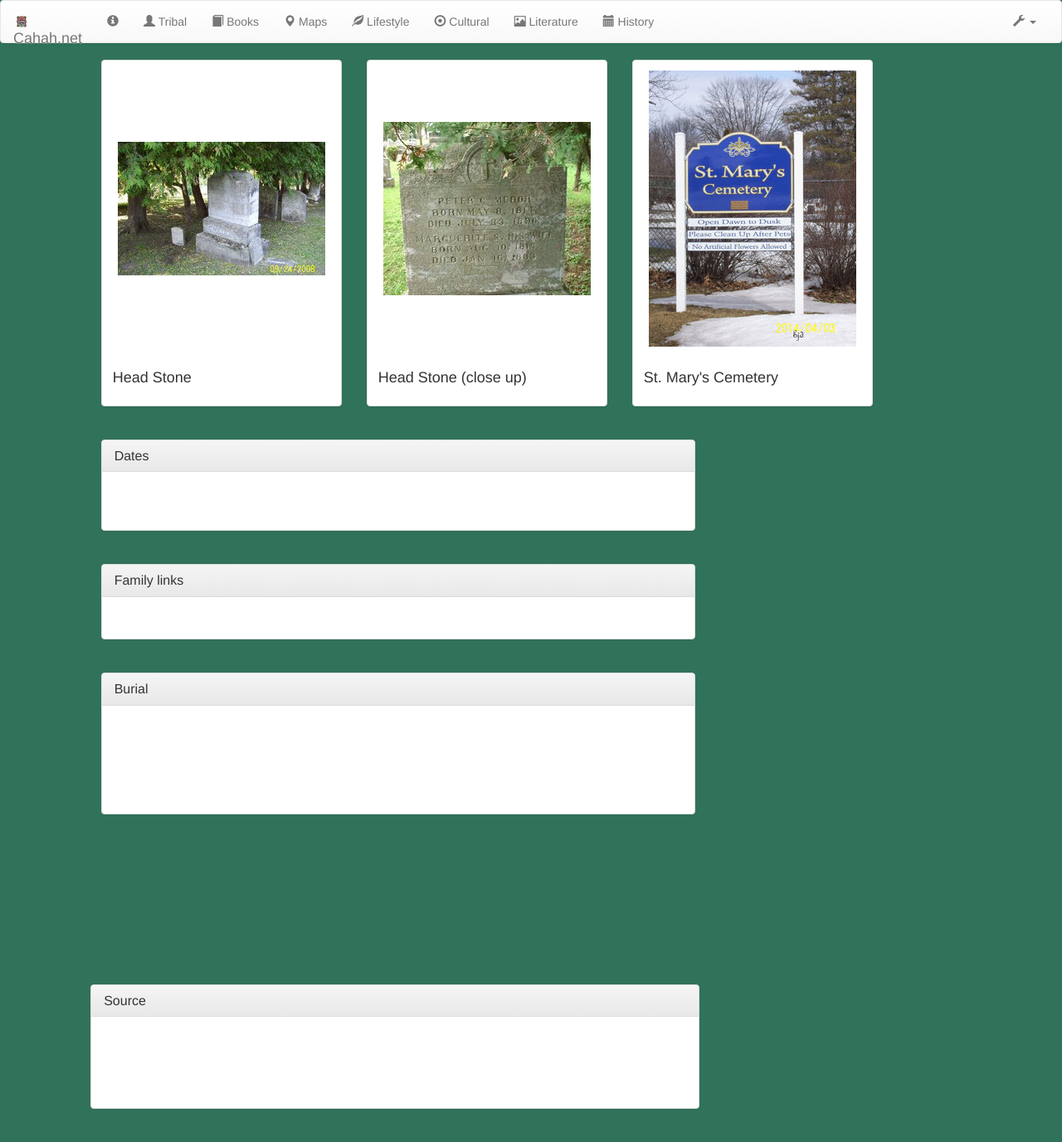
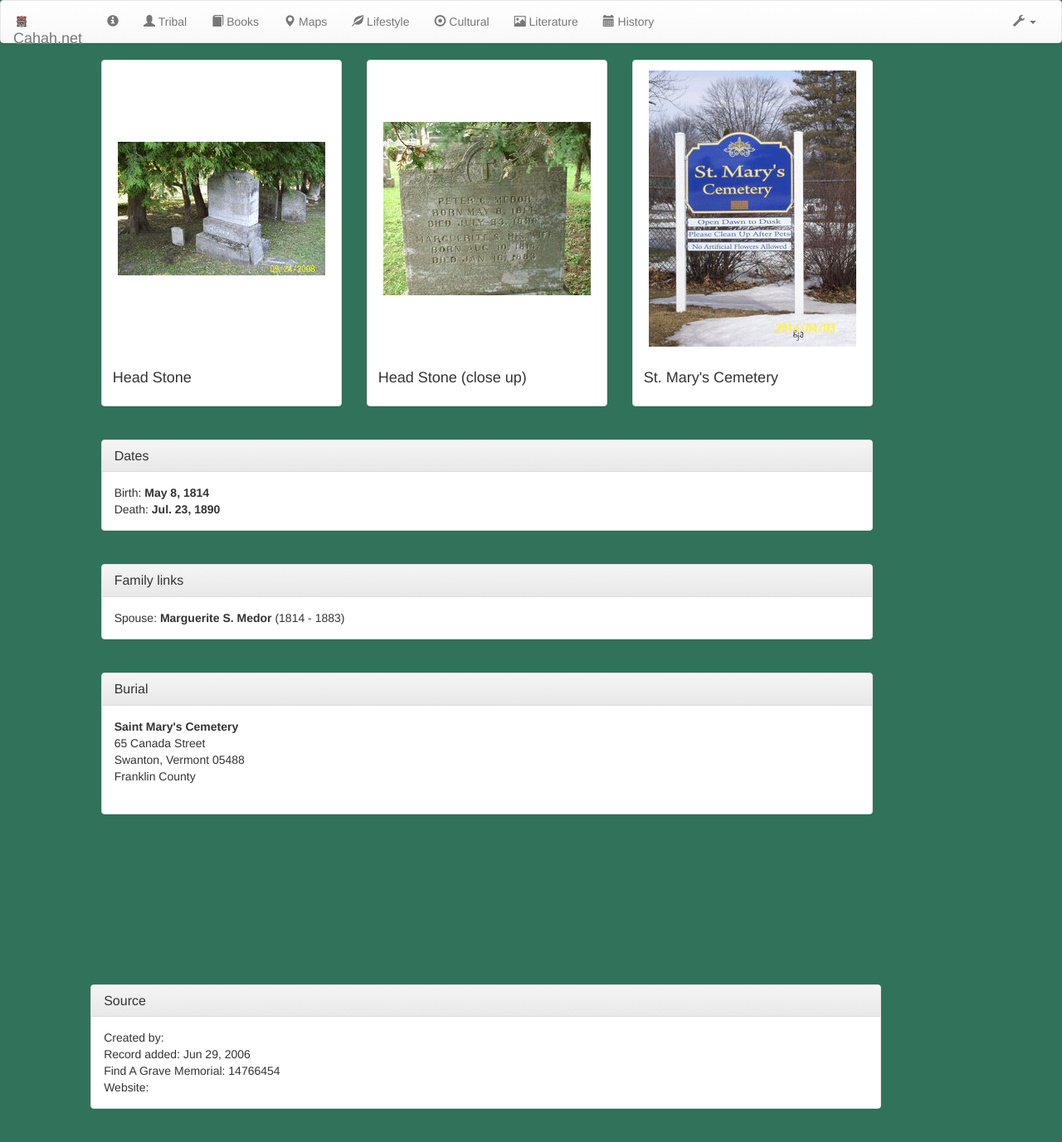
Before and after one commit to tlezotte/cahah, a Jekyll site: the page built from cemetery.html, in a window 1280 px wide. Shown: the whole page at 83% size. Built offline with Jekyll 4.4.1, drawn with Linux system fonts in a browser that asks for light colours; nearby versions of some CDN libraries; grey boxes are pictures that could not be loaded.

Commit message:
cemetery page

```diff
--- a/cemetery.html
+++ b/cemetery.html
@@ -3,7 +3,7 @@ layout: default
 ---
 
 <div class="container-fluid">
-	<div class="row" style="color:#ffffff;">
+	<div class="row">
 	  <div class="col-md-1"> </div>
 	  <div class="col-md-3">
 	    <div class="thumbnail">
@@ -34,9 +34,9 @@ layout: default
 
 	<br>
 
-	<div class="row" style="color:#ffffff;">
+	<div class="row">
 	  <div class="col-md-1"> </div>
-	  <div class="col-md-7">
+	  <div class="col-md-9">
 	    <div class="panel panel-default">
 		  <div class="panel-heading">
 		    <h3 class="panel-title">Dates</h3>
@@ -72,13 +72,13 @@ layout: default
 		  </div>
 		</div>
 	  </div>
-	  <div class="col-md-4"></div>
+	  <div class="col-md-2"></div>
 	</div>
 
 
-	<div class="row" style="color:#ffffff;">
+	<div class="row">
 	  <div class="col-md-1"> </div>
-	  <div class="col-md-7">
+	  <div class="col-md-9">
 	    <div class="panel panel-default">
 		  <div class="panel-heading">
 		    <h3 class="panel-title">Source</h3>
@@ -91,7 +91,7 @@ layout: default
 		  </div>
 		</div>
 	  </div>
-	  <div class="col-md-4"></div>
+	  <div class="col-md-2"></div>
 	</div>
 	<br>
 </div>
```
